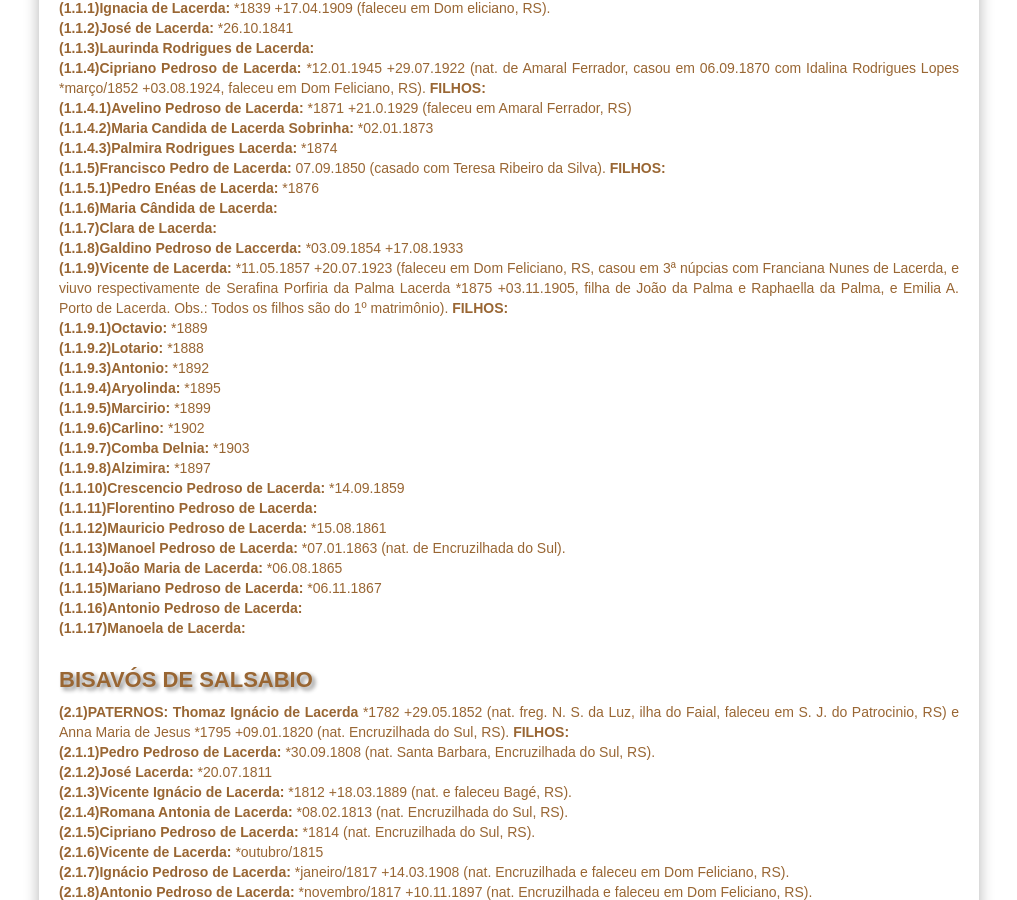
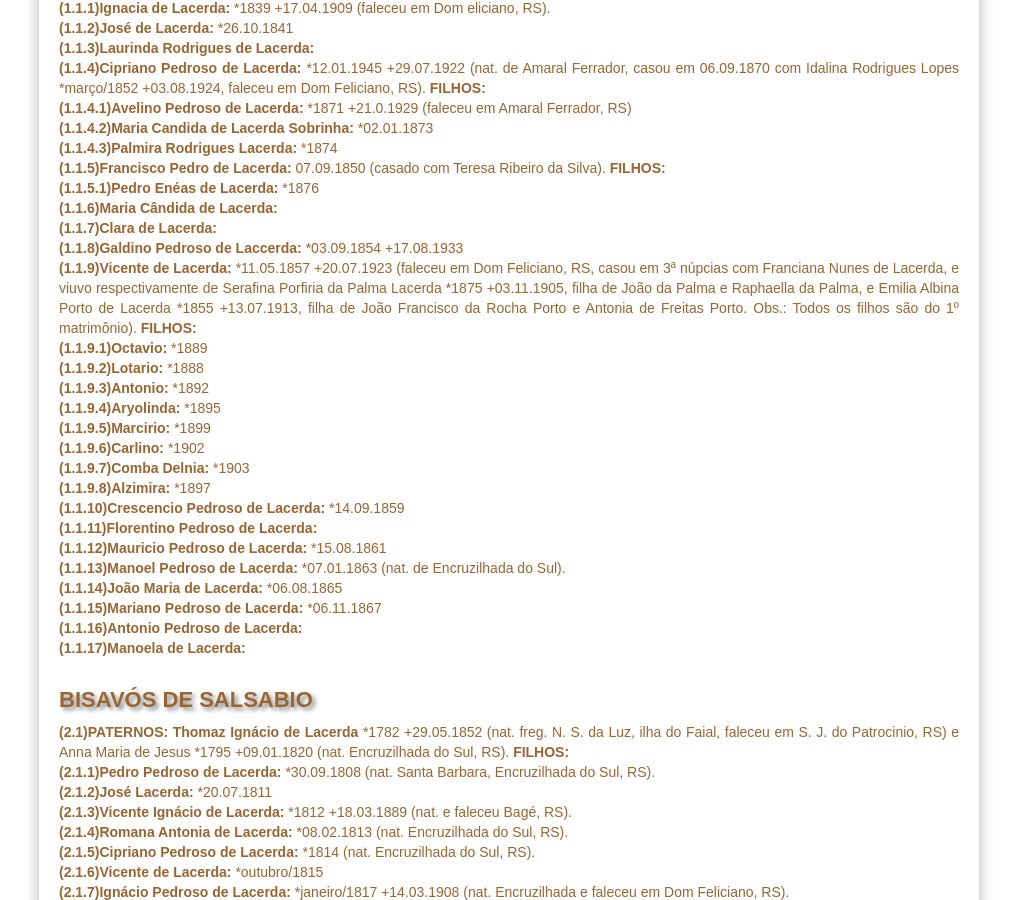
Before and after one commit to claudiovargas1955/claudiovargas1955.github.io, a Jekyll site: the page built from _pages/familia-lacerda-salsabio.html, in a window 1280 px wide and 900 px high, scrolled down 1585 px. Shown: the whole window, without its empty margins (131-1148 px from the left). Built offline with Jekyll 4.4.1, drawn with Linux system fonts in a browser that asks for light colours; some web fonts are replaced.

Commit message:
Update familia-lacerda-salsabio.html

```diff
--- a/_pages/familia-lacerda-salsabio.html
+++ b/_pages/familia-lacerda-salsabio.html
@@ -167,8 +167,8 @@ dos Santos *21.07.1925, nat. de Cachoeira do Sul, RS, filho de Adão Josino dos
   <b>(1.1.7)Clara de Lacerda: </b><br>
   <b>(1.1.8)Galdino Pedroso de Laccerda: </b>*03.09.1854 +17.08.1933<br>
   <b>(1.1.9)Vicente de Lacerda: </b>*11.05.1857 +20.07.1923 (faleceu em Dom Feliciano, RS, casou em 3ª núpcias com Franciana Nunes de Lacerda, e viuvo
-  respectivamente de Serafina Porfiria da Palma Lacerda *1875 +03.11.1905, filha de João da Palma e Raphaella da Palma, e Emilia A. Porto de Lacerda. Obs.: Todos os
-  filhos são do 1º matrimônio). <b>FILHOS: </b><br>
+  respectivamente de Serafina Porfiria da Palma Lacerda *1875 +03.11.1905, filha de João da Palma e Raphaella da Palma, e Emilia Albina Porto de Lacerda *1855
+  +13.07.1913, filha de João Francisco da Rocha Porto e Antonia de Freitas Porto. Obs.: Todos os filhos são do 1º matrimônio). <b>FILHOS: </b><br>
   <b>(1.1.9.1)Octavio: </b>*1889<br>
   <b>(1.1.9.2)Lotario: </b>*1888<br>
   <b>(1.1.9.3)Antonio: </b>*1892<br>
```
